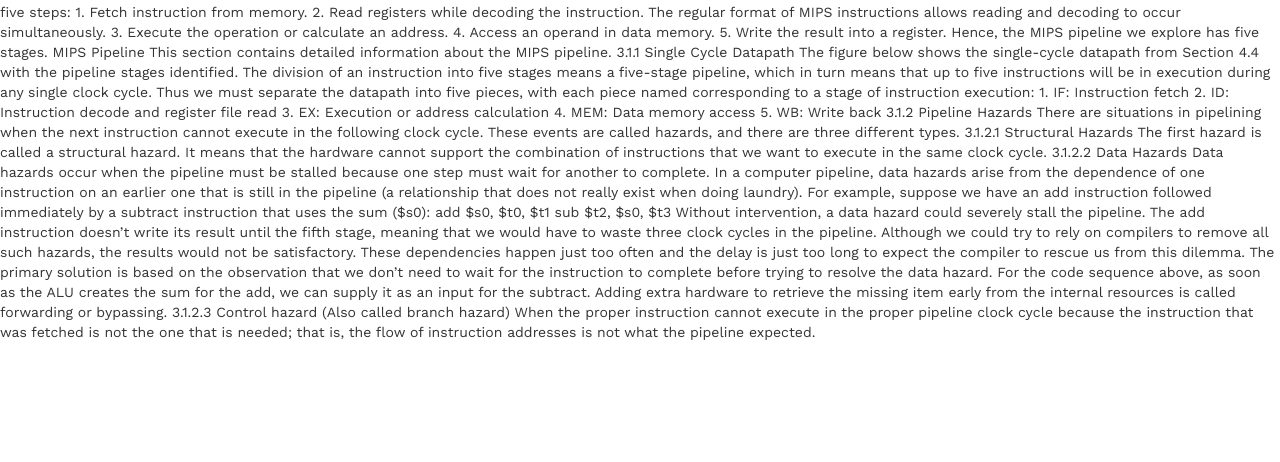
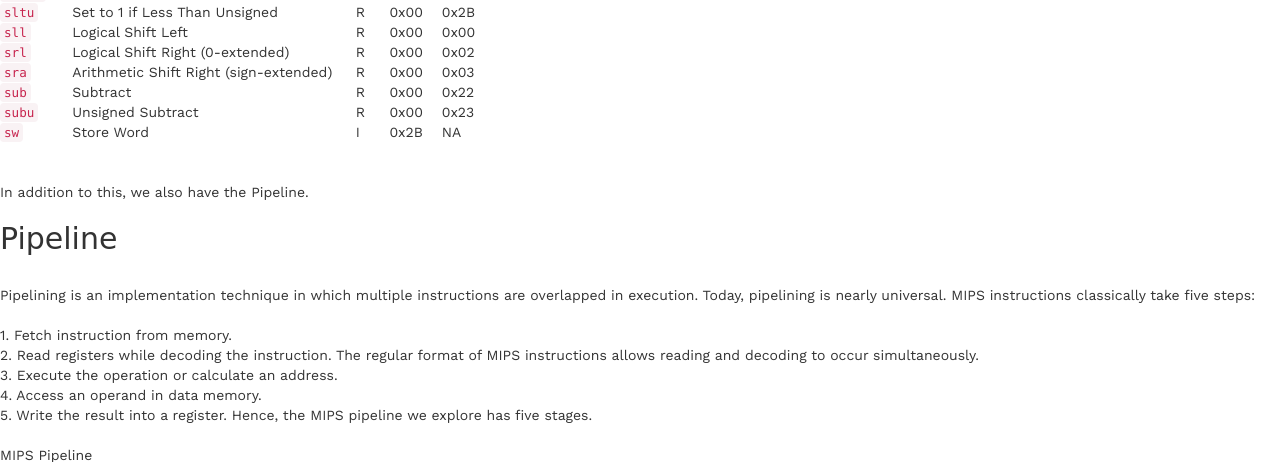
Before and after one commit to basketcase03/CO_website, a Django app: page /doc2 in a window 1280 px wide. Shown: the part 3960-4422 px from the top of the page. Before the commit the page ends 4300 px from the top, so only its background shows below. Run offline with Django 3.2, Linux system fonts and the light colour scheme; some libraries are stand-ins or nearby versions; some web fonts are replaced.

Commit message:
Updated doc2

```diff
--- a/MIPS_Site/templates/Documentation_MIPS2.html
+++ b/MIPS_Site/templates/Documentation_MIPS2.html
@@ -50,31 +50,23 @@
 </div>
 
   All MIPS instructions are  32-bits. The user instruction  set is  a compiler-based encoding of  the micromachine. Multiple simple (and possibly unrelated) instruction pieces are packed together into an  instruction word. The basic  instruction  pieces are-
-
-A. ALU pieces
+ <br><br>
+A. ALU pieces <br>
 These instructions are all register/register (2 and  3  operand  formats). They all use  less than 1/2 of an instruction word. Included in this category are byte insert/extract, two bit Booths multiply  step,  and  one bit non restoring divide  step, as well as standard ALU and logical operations.
-
-B. Load/store pieces
+ <br>
+B. Load/store pieces <br>
 These instructions load and store memory operands. They use between 16 and 32 bits of an instruction word.  When a load instruction is less than  32 bits, it may be packaged with an ALU instruction, which is executed during the Execution stage of the pipeline.
-
-C. Control flow pieces
+ <br>
+C. Control flow pieces <br>
 These include direct  jumps and compare instructions with relative jumps.  MIPS does not have condition codes, but includes a rich collection of sets conditionally and compare and jump instructions. The set conditional instructions provide a powerful implementation for conditional expressions. They set a register to all l's or 0's based on one of 16 possible comparisons done during the operand decode stage. During the Execution stage an ALU operation is available for logical operations with other booleans. The compare and jump instructions are direct encodings of the micromacfiine: the operand decode stage computes the address of the branch target and the Execution cycle does the comparison.  All branch  instructions have a delay in their effect of one instruction; i.e., the next sequential instruction is always executed.
-
-D. Other instructions -
+ <br>
+D. Other instructions -<br>
 Include procedure and interrupt linkage. The procedure linkage instructions also  fit easily into the micromachine format of effective address calculation and register to register computation instructions.
-
+ <br>
 MIPS is a  word-addressed machine. This provides several major performance advantages over a byte addressed architecture. First, the use of word addressing simplifies the memory interface since extraction and insertion hardware is not needed. This is particularly important, since instruction and data fetch/store are in a  critical path. Second, when byte data (characters)  can be handled in word blocks, the computation is much more efficient. Last, the effectiveness  of short offsets from base register is multiplied by a factor of four. MIPS does not directly support  floating point arithmetic. For applications where such computations are infrequent, floating point operations implemented with integer operations and field insertion/extraction sequences  should  be sufficient.
+<br><br>
 
 
-
-
-
-
-
-
-
-  <p>This page describes the implementation details of the MIPS instruction formats.
-</p>
 
 <h2><span class="mw-headline" id="R_Instructions">R Instructions</span><span class="mw-editsection"></h2>
 <p>R instructions are used when all the data values used by the instruction are located in registers.
@@ -532,48 +524,51 @@
 
 
 
+  <br><br>
+  In addition to this, we also have the Pipeline.<br>
+ <h2><span class="mw-headline" id="R_Instructions">Pipeline</span></h2>
+<br>
+Pipelining is an implementation technique in which multiple instructions are overlapped in execution. Today, pipelining is nearly universal. MIPS instructions classically take five steps:
+<br><br>
+1. Fetch instruction from memory. <br>
+2. Read registers while decoding the instruction. The regular format of MIPS instructions allows reading and decoding to occur simultaneously. <br>
+3. Execute the operation or calculate an address.<br>
+ 4. Access an operand in data memory.<br>
+5. Write the result into a register. Hence, the MIPS pipeline we explore has five stages.<br><br>
 
-  2.4 Pipeline
+MIPS Pipeline<br>
 
-Pipelining is an implementation technique in which multiple instructions are overlapped in execution. Today, pipelining is nearly universal. MIPS instructions classically take five steps:
+This section contains detailed information about the MIPS pipeline. <br><br>
 
-1. Fetch instruction from memory.
-2. Read registers while decoding the instruction. The regular format of MIPS instructions allows reading and decoding to occur simultaneously.
-3. Execute the operation or calculate an address.
- 4. Access an operand in data memory.
-5. Write the result into a register. Hence, the MIPS pipeline we explore has five stages.
-
-MIPS Pipeline
-
-This section contains detailed information about the MIPS pipeline.
-
-3.1.1 Single Cycle Datapath
+Single Cycle Datapath<br>
 
 The figure below shows the single-cycle datapath from Section 4.4 with the pipeline stages identified. The division of an instruction into five stages means a five-stage pipeline, which in turn means that up to five instructions will be in execution during any single clock cycle. Thus we must separate the datapath into five pieces, with each piece named corresponding to a stage of instruction execution:
-1. IF: Instruction fetch
-2. ID: Instruction decode and register file read
-3. EX: Execution or address calculation
-4. MEM: Data memory access
-5. WB: Write back
+<br>
+  1. IF: Instruction fetch <br>
+2. ID: Instruction decode and register file read <br>
+3. EX: Execution or address calculation <br>
+4. MEM: Data memory access <br>
+5. WB: Write back <br> <br>
 
 
 
-3.1.2 Pipeline Hazards
+ Pipeline Hazards <br>
 
 There are situations in pipelining when the next instruction cannot execute in the following clock cycle. These events are called hazards, and there are three different types.
-
-3.1.2.1 Structural Hazards
+<br>
+Structural Hazards <br>
 
 The first hazard is called a structural hazard. It means that the hardware cannot support the combination of instructions that we want to execute in the same clock cycle.
-
-3.1.2.2 Data Hazards
+<br>
+3.1.2.2 Data Hazards  <br>
 
 Data hazards occur when the pipeline must be stalled because one step must wait for another to complete. In a computer pipeline, data hazards arise from the dependence of one instruction on an earlier one that is still in the pipeline (a relationship that does not really exist when doing laundry). For example, suppose we have an add instruction followed immediately by a subtract instruction that uses the sum ($s0):
-add $s0, $t0, $t1
-sub $t2, $s0, $t3
+<br>
+  add $s0, $t0, $t1 <br>
+sub $t2, $s0, $t3 <br>
 Without intervention, a data hazard could severely stall the pipeline. The add instruction doesn’t write its result until the fifth stage, meaning that we would have to waste three clock cycles in the pipeline. Although we could try to rely on compilers to remove all such hazards, the results would not be satisfactory. These dependencies happen just too often and the delay is just too long to expect the compiler to rescue us from this dilemma. The primary solution is based on the observation that we don’t need to wait for the instruction to complete before trying to resolve the data hazard. For the code sequence above, as soon as the ALU creates the sum for the add, we can supply it as an input for the subtract. Adding extra hardware to retrieve the missing item early from the internal resources is called forwarding or bypassing.
-
-3.1.2.3 Control hazard (Also called branch hazard)
+<br><br>
+Control hazard (Also called branch hazard) <br>
 
 When the proper instruction cannot execute in the proper pipeline clock cycle because the instruction that was fetched is not the one that is needed; that is, the flow of instruction addresses is not what the pipeline expected.
 
```
